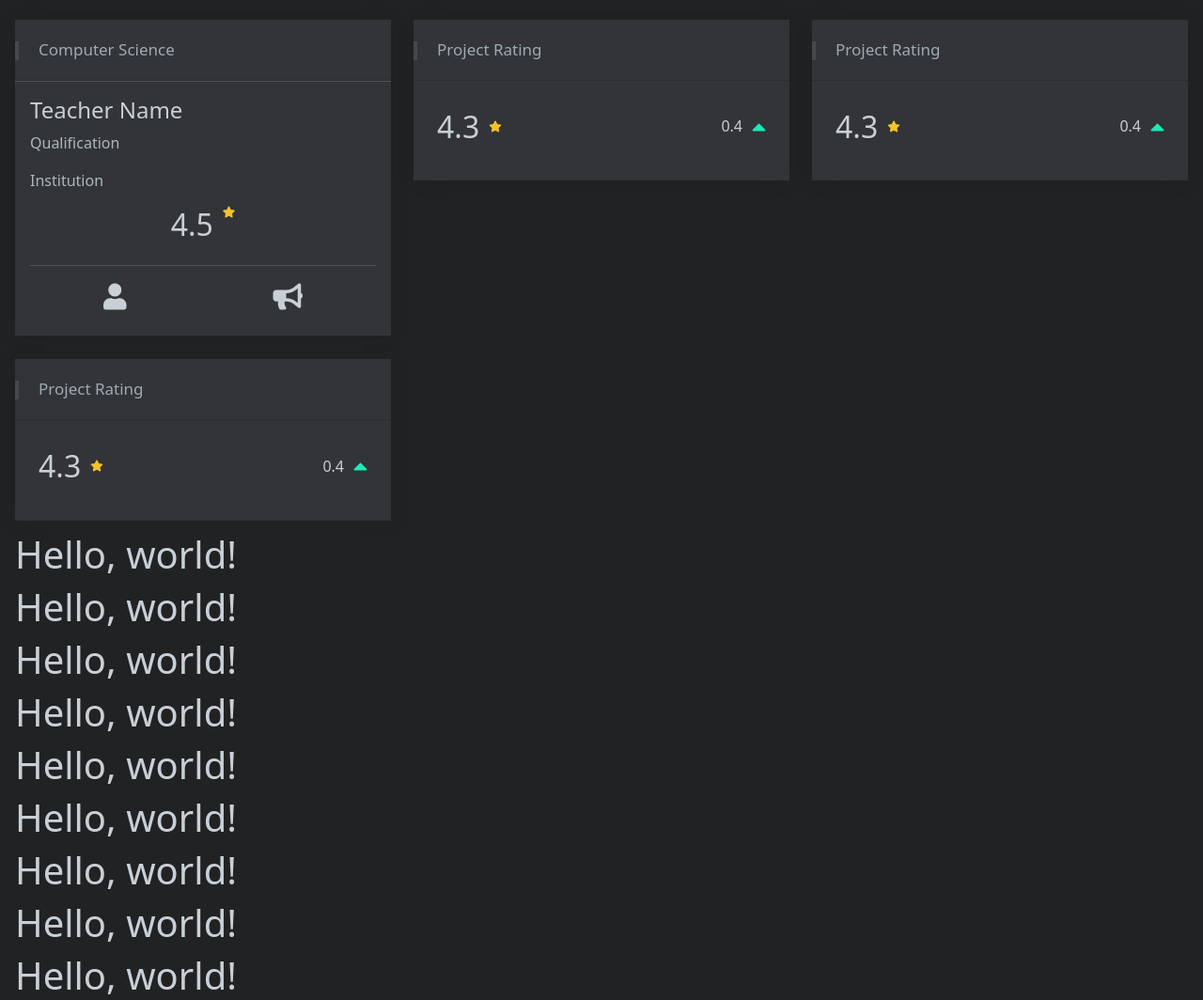
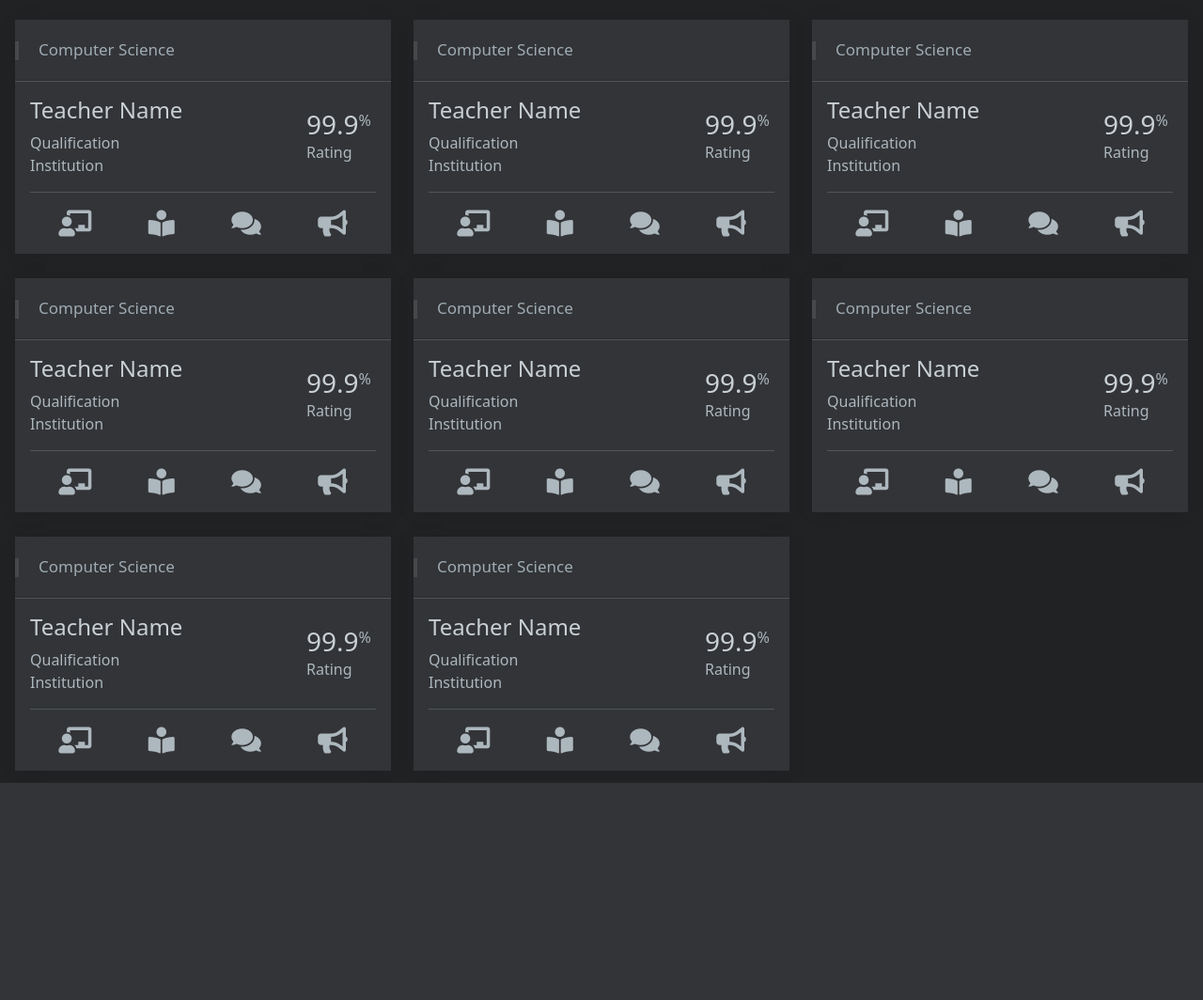
Before and after one commit to NumanNaseerNomi/NOMi.DAS.LMS, a PHP site: page / in a window 1280 px wide. Shown: the part 40-1104 px from the top of the page at 94% size. After the commit the page ends 873 px from the top, so only its background shows below. Run offline with PHP 8.4, Linux system fonts and the light colour scheme.

Commit message:
Update index.php

```diff
--- a/index.php
+++ b/index.php
@@ -1,4 +1,5 @@
 <?php include 'assets\header.php'; ?>
+
 <div class="row">
   <div class="col-md-6 col-xl-4">
     <div class="card">
@@ -8,106 +9,255 @@
       <hr/ class="m-0">
       <div class="card-block p-3">
         <div class="row align-items-center justify-content-center">
-
-          <div class="col-12">
+          <div class="col-9">
             <h4>Teacher Name</h4>
-            <p>Qualification</p>
-            <p>Institution</p>
+            <p class="m-0">Qualification</p>
+            <p class="m-0">Institution</p>
           </div>
-          <div class="col-12">
-            <h2 class="d-flex justify-content-center">4.5 <i class="fas fa-star f-12 m-l-10 text-c-yellow"></i></h2>
+          <div class="col-3">
+            <div class="d-flex">
+              <h3 class="m-0">99.9</h3>
+              <p class="m-0">%</p>
+            </div>
+            <p  class="m-0">Rating</p>
           </div>
-
         </div>
         <hr/>
-        <div class="d-flex justify-content-around">
-
-          <a class="" title="My Account" role="button"><h3><i class="fas fa-user"></i></h3></a>
-          <a class="" title="My Account" role="button"><h3><i class="fas fa-bullhorn"></i></h3></a>
+        <div class="d-flex justify-content-around h3 m-0">
+          <a title="ClassWork" role="button" href=""><i class="fas fa-chalkboard-teacher"></i></a>
+          <a title="HomeWork" role="button" href=""><i class="fas fa-book-reader"></i></a>
+          <a title="Discussion Board" role="button" href=""><i class="fas fa-comments"></i></a>
+          <a title="Announcements" role="button" href=""><i class="fas fa-bullhorn"></i></a>
         </div>
       </div>
     </div>
   </div>
+
   <div class="col-md-6 col-xl-4">
     <div class="card">
       <div class="card-header">
-        <h5>Project Rating</h5>
+        <h5>Computer Science</h5>
       </div>
-      <div class="card-block">
+      <hr/ class="m-0">
+      <div class="card-block p-3">
         <div class="row align-items-center justify-content-center">
-          <div class="col-6">
-            <h2 class="f-w-300 d-flex align-items-center float-left">4.3 <i class="fas fa-star f-12 m-l-10 text-c-yellow"></i></h2>
+          <div class="col-9">
+            <h4>Teacher Name</h4>
+            <p class="m-0">Qualification</p>
+            <p class="m-0">Institution</p>
           </div>
-          <div class="col-6">
-            <h6 class="f-w-300 d-flex  align-items-center float-right">0.4 <i class="fas fa-caret-up text-c-green f-24 m-l-10"></i></h6>
+          <div class="col-3">
+            <div class="d-flex">
+              <h3 class="m-0">99.9</h3>
+              <p class="m-0">%</p>
+            </div>
+            <p  class="m-0">Rating</p>
           </div>
+        </div>
+        <hr/>
+        <div class="d-flex justify-content-around h3 m-0">
+          <a title="ClassWork" role="button" href=""><i class="fas fa-chalkboard-teacher"></i></a>
+          <a title="HomeWork" role="button" href=""><i class="fas fa-book-reader"></i></a>
+          <a title="Discussion Board" role="button" href=""><i class="fas fa-comments"></i></a>
+          <a title="Announcements" role="button" href=""><i class="fas fa-bullhorn"></i></a>
         </div>
       </div>
     </div>
   </div>
+
   <div class="col-md-6 col-xl-4">
     <div class="card">
       <div class="card-header">
-        <h5>Project Rating</h5>
+        <h5>Computer Science</h5>
       </div>
-      <div class="card-block">
+      <hr/ class="m-0">
+      <div class="card-block p-3">
         <div class="row align-items-center justify-content-center">
-          <div class="col-6">
-            <h2 class="f-w-300 d-flex align-items-center float-left">4.3 <i class="fas fa-star f-12 m-l-10 text-c-yellow"></i></h2>
+          <div class="col-9">
+            <h4>Teacher Name</h4>
+            <p class="m-0">Qualification</p>
+            <p class="m-0">Institution</p>
           </div>
-          <div class="col-6">
-            <h6 class="f-w-300 d-flex  align-items-center float-right">0.4 <i class="fas fa-caret-up text-c-green f-24 m-l-10"></i></h6>
+          <div class="col-3">
+            <div class="d-flex">
+              <h3 class="m-0">99.9</h3>
+              <p class="m-0">%</p>
+            </div>
+            <p  class="m-0">Rating</p>
           </div>
+        </div>
+        <hr/>
+        <div class="d-flex justify-content-around h3 m-0">
+          <a title="ClassWork" role="button" href=""><i class="fas fa-chalkboard-teacher"></i></a>
+          <a title="HomeWork" role="button" href=""><i class="fas fa-book-reader"></i></a>
+          <a title="Discussion Board" role="button" href=""><i class="fas fa-comments"></i></a>
+          <a title="Announcements" role="button" href=""><i class="fas fa-bullhorn"></i></a>
         </div>
       </div>
     </div>
   </div>
+
   <div class="col-md-6 col-xl-4">
     <div class="card">
       <div class="card-header">
-        <h5>Project Rating</h5>
+        <h5>Computer Science</h5>
       </div>
-      <div class="card-block">
+      <hr/ class="m-0">
+      <div class="card-block p-3">
         <div class="row align-items-center justify-content-center">
-          <div class="col-6">
-            <h2 class="f-w-300 d-flex align-items-center float-left">4.3 <i class="fas fa-star f-12 m-l-10 text-c-yellow"></i></h2>
+          <div class="col-9">
+            <h4>Teacher Name</h4>
+            <p class="m-0">Qualification</p>
+            <p class="m-0">Institution</p>
           </div>
-          <div class="col-6">
-            <h6 class="f-w-300 d-flex  align-items-center float-right">0.4 <i class="fas fa-caret-up text-c-green f-24 m-l-10"></i></h6>
+          <div class="col-3">
+            <div class="d-flex">
+              <h3 class="m-0">99.9</h3>
+              <p class="m-0">%</p>
+            </div>
+            <p  class="m-0">Rating</p>
           </div>
+        </div>
+        <hr/>
+        <div class="d-flex justify-content-around h3 m-0">
+          <a title="ClassWork" role="button" href=""><i class="fas fa-chalkboard-teacher"></i></a>
+          <a title="HomeWork" role="button" href=""><i class="fas fa-book-reader"></i></a>
+          <a title="Discussion Board" role="button" href=""><i class="fas fa-comments"></i></a>
+          <a title="Announcements" role="button" href=""><i class="fas fa-bullhorn"></i></a>
         </div>
       </div>
     </div>
   </div>
+
+  <div class="col-md-6 col-xl-4">
+    <div class="card">
+      <div class="card-header">
+        <h5>Computer Science</h5>
+      </div>
+      <hr/ class="m-0">
+      <div class="card-block p-3">
+        <div class="row align-items-center justify-content-center">
+          <div class="col-9">
+            <h4>Teacher Name</h4>
+            <p class="m-0">Qualification</p>
+            <p class="m-0">Institution</p>
+          </div>
+          <div class="col-3">
+            <div class="d-flex">
+              <h3 class="m-0">99.9</h3>
+              <p class="m-0">%</p>
+            </div>
+            <p  class="m-0">Rating</p>
+          </div>
+        </div>
+        <hr/>
+        <div class="d-flex justify-content-around h3 m-0">
+          <a title="ClassWork" role="button" href=""><i class="fas fa-chalkboard-teacher"></i></a>
+          <a title="HomeWork" role="button" href=""><i class="fas fa-book-reader"></i></a>
+          <a title="Discussion Board" role="button" href=""><i class="fas fa-comments"></i></a>
+          <a title="Announcements" role="button" href=""><i class="fas fa-bullhorn"></i></a>
+        </div>
+      </div>
+    </div>
+  </div>
+
+  <div class="col-md-6 col-xl-4">
+    <div class="card">
+      <div class="card-header">
+        <h5>Computer Science</h5>
+      </div>
+      <hr/ class="m-0">
+      <div class="card-block p-3">
+        <div class="row align-items-center justify-content-center">
+          <div class="col-9">
+            <h4>Teacher Name</h4>
+            <p class="m-0">Qualification</p>
+            <p class="m-0">Institution</p>
+          </div>
+          <div class="col-3">
+            <div class="d-flex">
+              <h3 class="m-0">99.9</h3>
+              <p class="m-0">%</p>
+            </div>
+            <p  class="m-0">Rating</p>
+          </div>
+        </div>
+        <hr/>
+        <div class="d-flex justify-content-around h3 m-0">
+          <a title="ClassWork" role="button" href=""><i class="fas fa-chalkboard-teacher"></i></a>
+          <a title="HomeWork" role="button" href=""><i class="fas fa-book-reader"></i></a>
+          <a title="Discussion Board" role="button" href=""><i class="fas fa-comments"></i></a>
+          <a title="Announcements" role="button" href=""><i class="fas fa-bullhorn"></i></a>
+        </div>
+      </div>
+    </div>
+  </div>
+
+  <div class="col-md-6 col-xl-4">
+    <div class="card">
+      <div class="card-header">
+        <h5>Computer Science</h5>
+      </div>
+      <hr/ class="m-0">
+      <div class="card-block p-3">
+        <div class="row align-items-center justify-content-center">
+          <div class="col-9">
+            <h4>Teacher Name</h4>
+            <p class="m-0">Qualification</p>
+            <p class="m-0">Institution</p>
+          </div>
+          <div class="col-3">
+            <div class="d-flex">
+              <h3 class="m-0">99.9</h3>
+              <p class="m-0">%</p>
+            </div>
+            <p  class="m-0">Rating</p>
+          </div>
+        </div>
+        <hr/>
+        <div class="d-flex justify-content-around h3 m-0">
+          <a title="ClassWork" role="button" href=""><i class="fas fa-chalkboard-teacher"></i></a>
+          <a title="HomeWork" role="button" href=""><i class="fas fa-book-reader"></i></a>
+          <a title="Discussion Board" role="button" href=""><i class="fas fa-comments"></i></a>
+          <a title="Announcements" role="button" href=""><i class="fas fa-bullhorn"></i></a>
+        </div>
+      </div>
+    </div>
+  </div>
+
+  <div class="col-md-6 col-xl-4">
+    <div class="card">
+      <div class="card-header">
+        <h5>Computer Science</h5>
+      </div>
+      <hr/ class="m-0">
+      <div class="card-block p-3">
+        <div class="row align-items-center justify-content-center">
+          <div class="col-9">
+            <h4>Teacher Name</h4>
+            <p class="m-0">Qualification</p>
+            <p class="m-0">Institution</p>
+          </div>
+          <div class="col-3">
+            <div class="d-flex">
+              <h3 class="m-0">99.9</h3>
+              <p class="m-0">%</p>
+            </div>
+            <p  class="m-0">Rating</p>
+          </div>
+        </div>
+        <hr/>
+        <div class="d-flex justify-content-around h3 m-0">
+          <a title="ClassWork" role="button" href=""><i class="fas fa-chalkboard-teacher"></i></a>
+          <a title="HomeWork" role="button" href=""><i class="fas fa-book-reader"></i></a>
+          <a title="Discussion Board" role="button" href=""><i class="fas fa-comments"></i></a>
+          <a title="Announcements" role="button" href=""><i class="fas fa-bullhorn"></i></a>
+        </div>
+      </div>
+    </div>
+  </div>
+
 </div>
 
-<h1>Hello, world!</h1>
-<h1>Hello, world!</h1>
-<h1>Hello, world!</h1>
-<h1>Hello, world!</h1>
-<h1>Hello, world!</h1>
-<h1>Hello, world!</h1>
-<h1>Hello, world!</h1>
-<h1>Hello, world!</h1>
-<h1>Hello, world!</h1>
-<h1>Hello, world!</h1>
-<h1>Hello, world!</h1>
-<h1>Hello, world!</h1>
-<h1>Hello, world!</h1>
-<h1>Hello, world!</h1>
-<h1>Hello, world!</h1>
-<h1>Hello, world!</h1>
-<h1>Hello, world!</h1>
-<h1>Hello, world!</h1>
-<h1>Hello, world!</h1>
-<h1>Hello, world!</h1>
-<h1>Hello, world!</h1>
-<h1>Hello, world!</h1>
-<h1>Hello, world!</h1>
-<h1>Hello, world!</h1>
-<h1>Hello, world!</h1>
-<h1>Hello, world!</h1>
-<h1>Hello, world!</h1>
-<h1>Hello, world!</h1>
 
 <?php include 'assets\footer.php'; ?>
```
